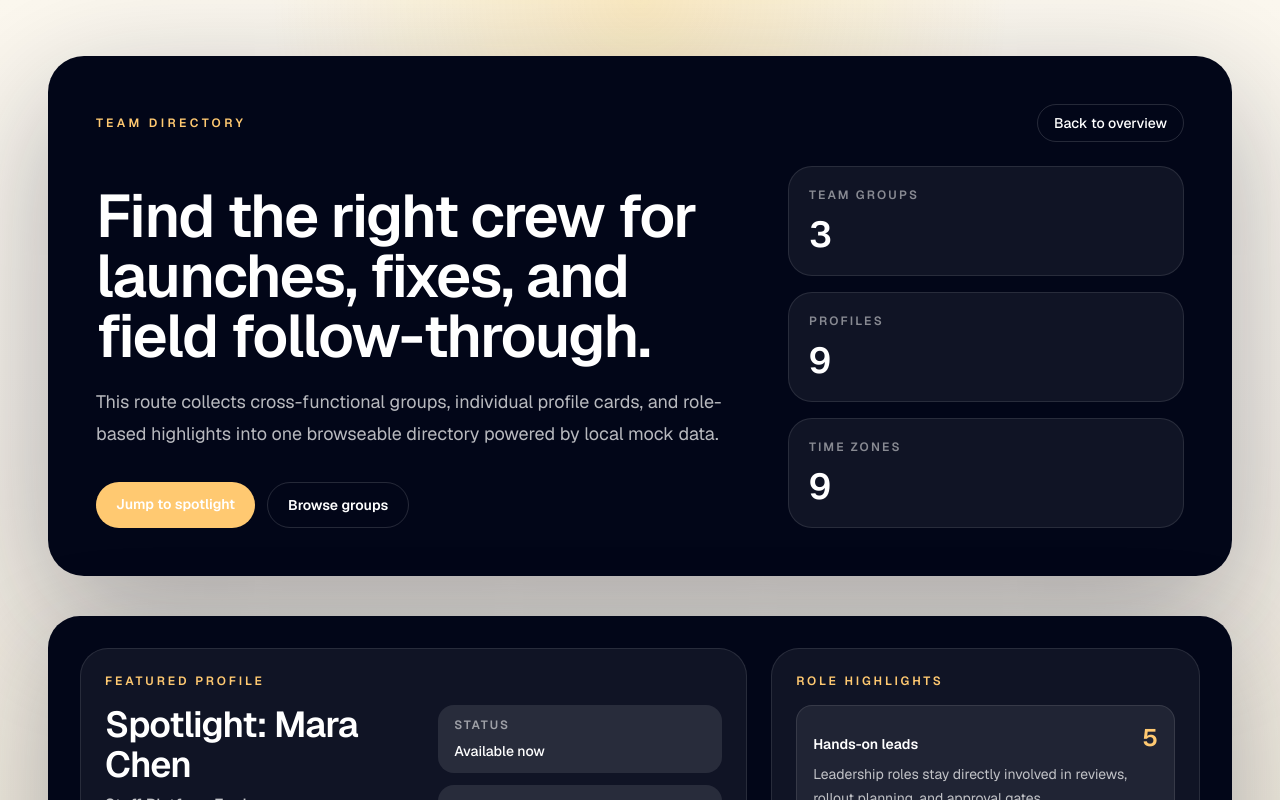
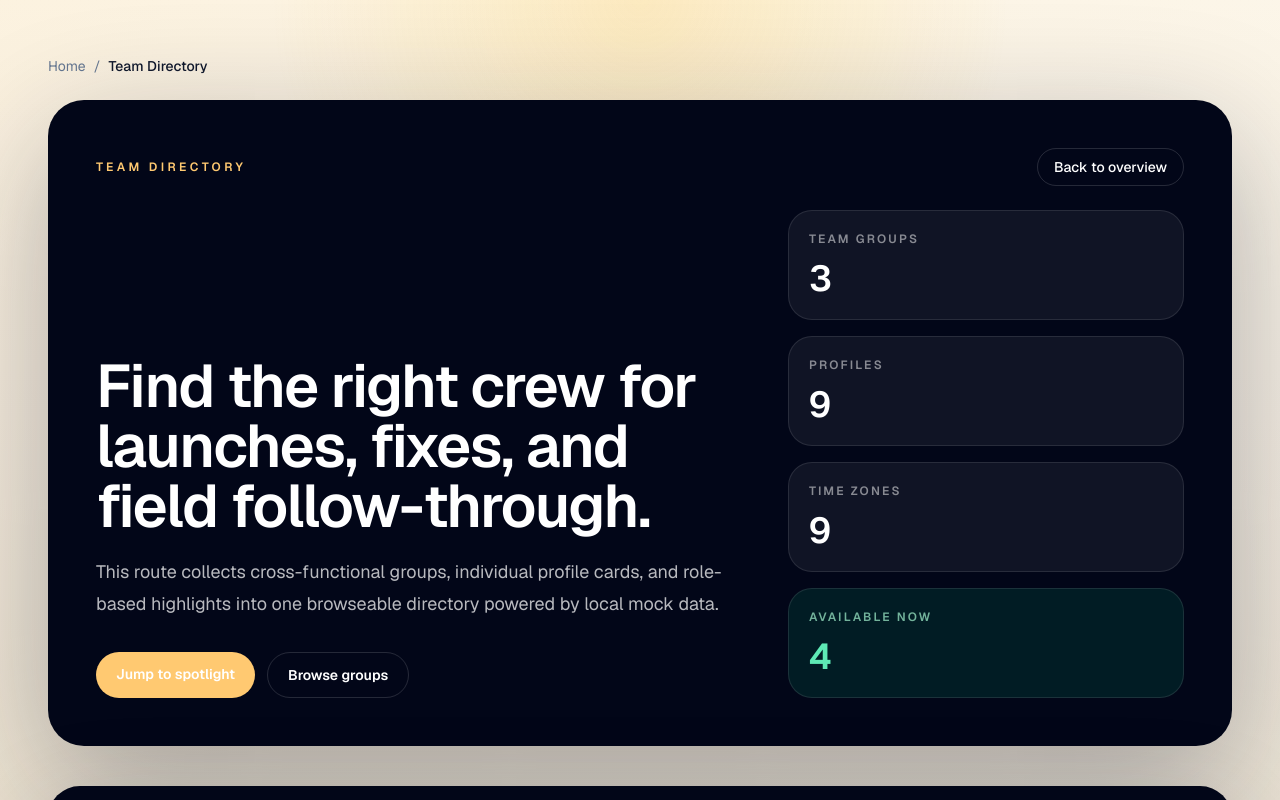
Before and after one commit to iamasx/api-test, a Next.js app: page /team-directory in a window 1280 px wide. Shown: the top 800 px of the page. Built offline with nearby package versions, Linux system fonts and the light colour scheme.

Commit message:
feat(team-directory): enhance page shell with breadcrumb nav and gradient background
Add a breadcrumb navigation bar, decorative radial gradient background,
and an "available now" metric card to the team directory page header.

Co-Authored-By: Claude Opus 4.6 (1M context) <noreply@anthropic.com>

```diff
--- a/src/app/team-directory/page.tsx
+++ b/src/app/team-directory/page.tsx
@@ -21,7 +21,18 @@ export default function TeamDirectoryPage() {
   const roleHighlights = getRoleHighlights(teamGroups);
 
   return (
-    <main className="mx-auto w-full max-w-7xl px-6 py-10 sm:px-10 lg:px-12 lg:py-14">
+    <main className="relative min-h-screen overflow-hidden bg-[radial-gradient(circle_at_top_left,rgba(255,201,113,0.12),transparent_32%),radial-gradient(circle_at_bottom_right,rgba(99,102,241,0.1),transparent_28%)] px-6 py-10 sm:px-10 lg:px-12 lg:py-14">
+      <div
+        aria-hidden
+        className="pointer-events-none absolute inset-x-0 top-0 h-80 bg-[radial-gradient(circle_at_top,rgba(255,255,255,0.06),transparent_60%)]"
+      />
+      <div className="relative mx-auto w-full max-w-7xl">
+      <nav aria-label="Breadcrumb" className="mb-6 flex items-center gap-2 text-sm text-slate-500">
+        <Link href="/" className="transition-colors hover:text-slate-900">Home</Link>
+        <span aria-hidden>/</span>
+        <span className="font-medium text-slate-900">Team Directory</span>
+      </nav>
+
       <section className="rounded-[36px] bg-slate-950 p-8 text-white shadow-[0_40px_130px_rgba(15,23,42,0.32)] sm:p-10 lg:p-12">
         <div className="flex flex-wrap items-center justify-between gap-4">
           <p className="text-xs font-semibold tracking-[0.28em] uppercase text-[#ffc971]">
@@ -79,6 +90,12 @@ export default function TeamDirectoryPage() {
               </p>
               <p className="mt-3 text-4xl font-semibold">{metrics.timezoneCount}</p>
             </div>
+            <div className="rounded-[24px] border border-white/10 bg-emerald-500/12 p-5">
+              <p className="text-xs font-semibold tracking-[0.18em] uppercase text-emerald-200/70">
+                Available now
+              </p>
+              <p className="mt-3 text-4xl font-semibold text-emerald-300">{metrics.availableNow}</p>
+            </div>
           </div>
         </div>
       </section>
@@ -114,6 +131,7 @@ export default function TeamDirectoryPage() {
           ))}
         </div>
       </section>
+      </div>
     </main>
   );
 }
```
